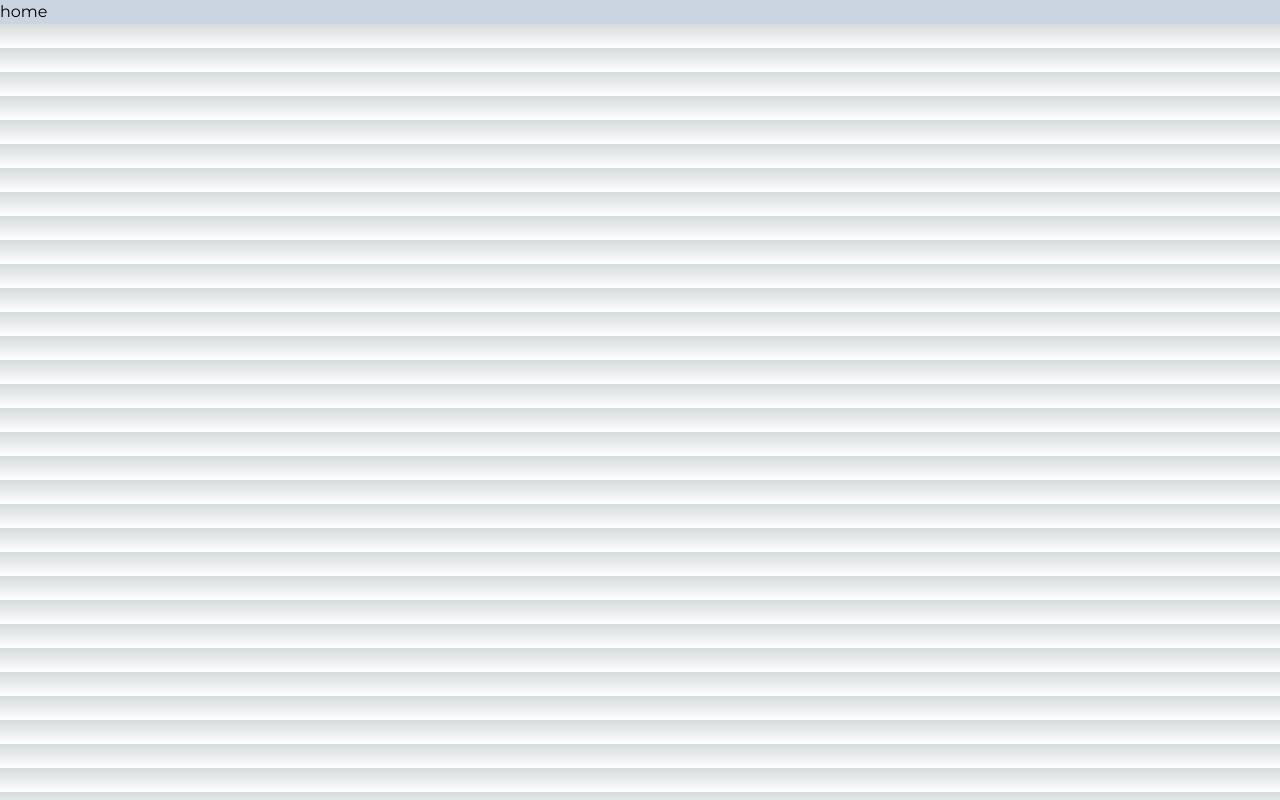
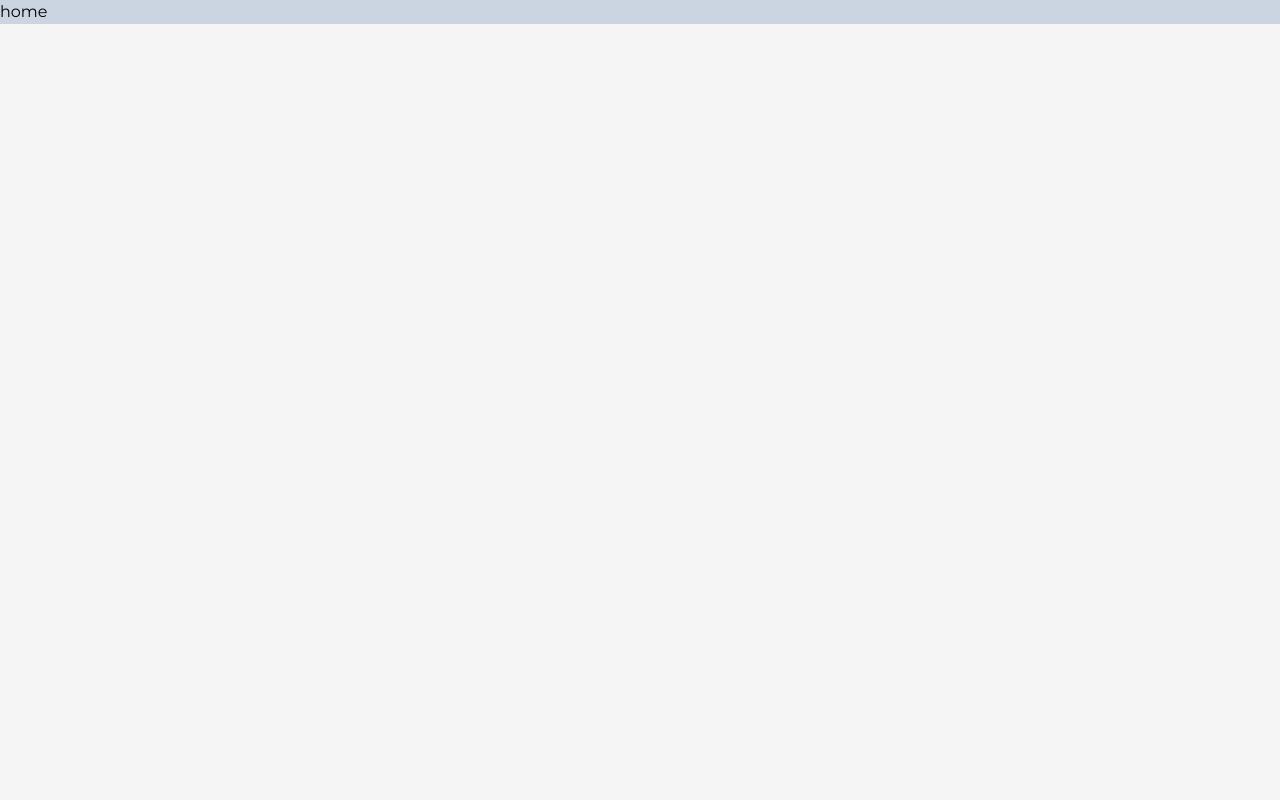
Before and after one commit to MustafaYilmaz1625/my-portfolio-nextjs-tailwindcss, a Next.js app: page / in a window 1280 px wide. Built offline with nearby package versions, Linux system fonts and the light colour scheme.

Commit message:
TailwindCSS

```diff
--- a/src/pages/_app.js
+++ b/src/pages/_app.js
@@ -14,7 +14,7 @@ export default function App({ Component, pageProps }) {
         <meta name="viewport" content="width=device-width, initial-scale=1" />
         <link rel="icon" href="/favicon.ico" />
       </Head>
-      <main className={`${inter.variable} font-mont`}>
+      <main className={`${inter.variable} font-mont bg-light w-full min-h-screen`}>
         <Component {...pageProps} />
       </main>
     </>
--- a/src/pages/index.js
+++ b/src/pages/index.js
@@ -1,7 +1,5 @@
 import Image from 'next/image'
-import { Inter } from 'next/font/google'
 
-const inter = Inter({ subsets: ['latin'] })
 
 export default function Home() {
   return (
```
